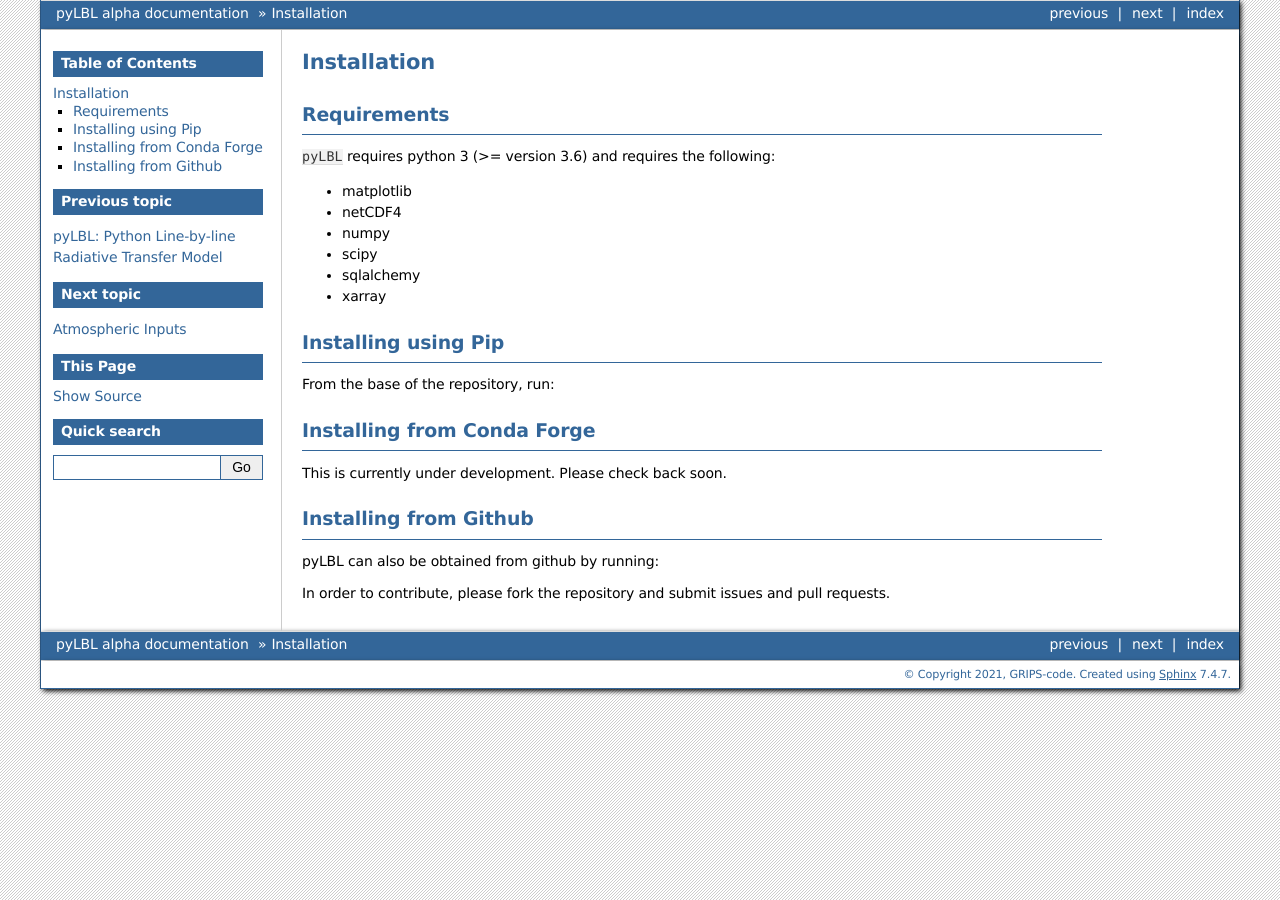
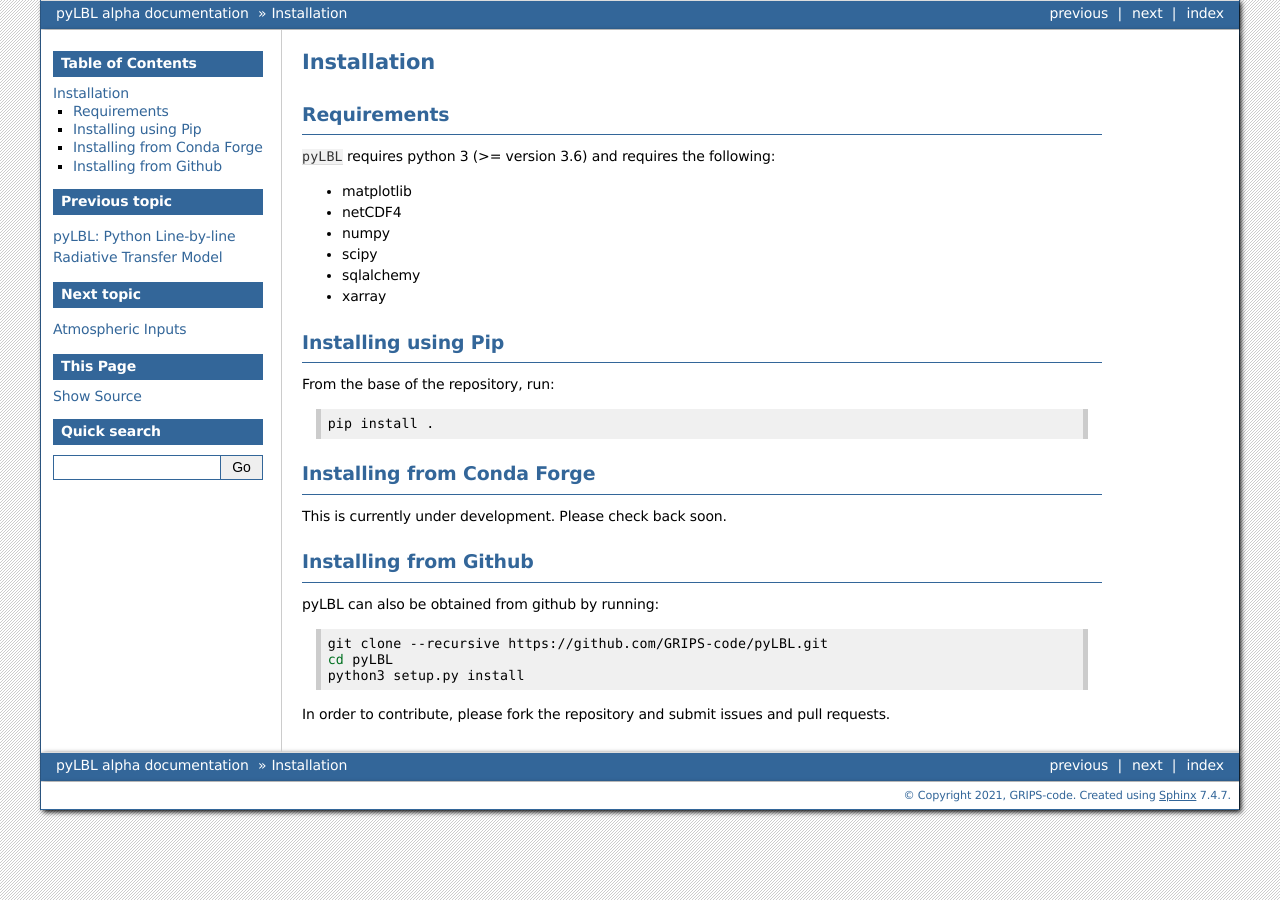
Before and after one commit to GRIPS-code/pyLBL, a Sphinx documentation site: the page built from docs/source/installation.rst, in a window 1280 px wide. Built offline with Sphinx 7.4.7, drawn with Linux system fonts in a browser that asks for light colours.

Commit message:
fix documentation

```diff
--- a/docs/source/atmospheric_inputs.rst
+++ b/docs/source/atmospheric_inputs.rst
@@ -27,7 +27,7 @@
 :code:`standard_name` attributes:
 
 ============================= =============================== ==============
-Variable                      :code:`standard_name` Attribute Expected Units
+Variable                      standard_name Attribute Expected Units
 ============================= =============================== ==============
 pressure                      "air_pressure"                  "Pa"
 temperature                   "air_temperature"               "K"
--- a/docs/source/installation.rst
+++ b/docs/source/installation.rst
@@ -18,7 +18,8 @@
 
 From the base of the repository, run:
 
-.. code-block:: none
+.. code-block:: bash
+
   pip install .
 
 Installing from Conda Forge
@@ -31,7 +32,8 @@
 
 pyLBL can also be obtained from github by running:
 
-.. code-block:: none
+.. code-block:: bash
+
   git clone --recursive https://github.com/GRIPS-code/pyLBL.git
   cd pyLBL
   python3 setup.py install
```
Also changed, not shown: README.rst (+11 -3 lines).
